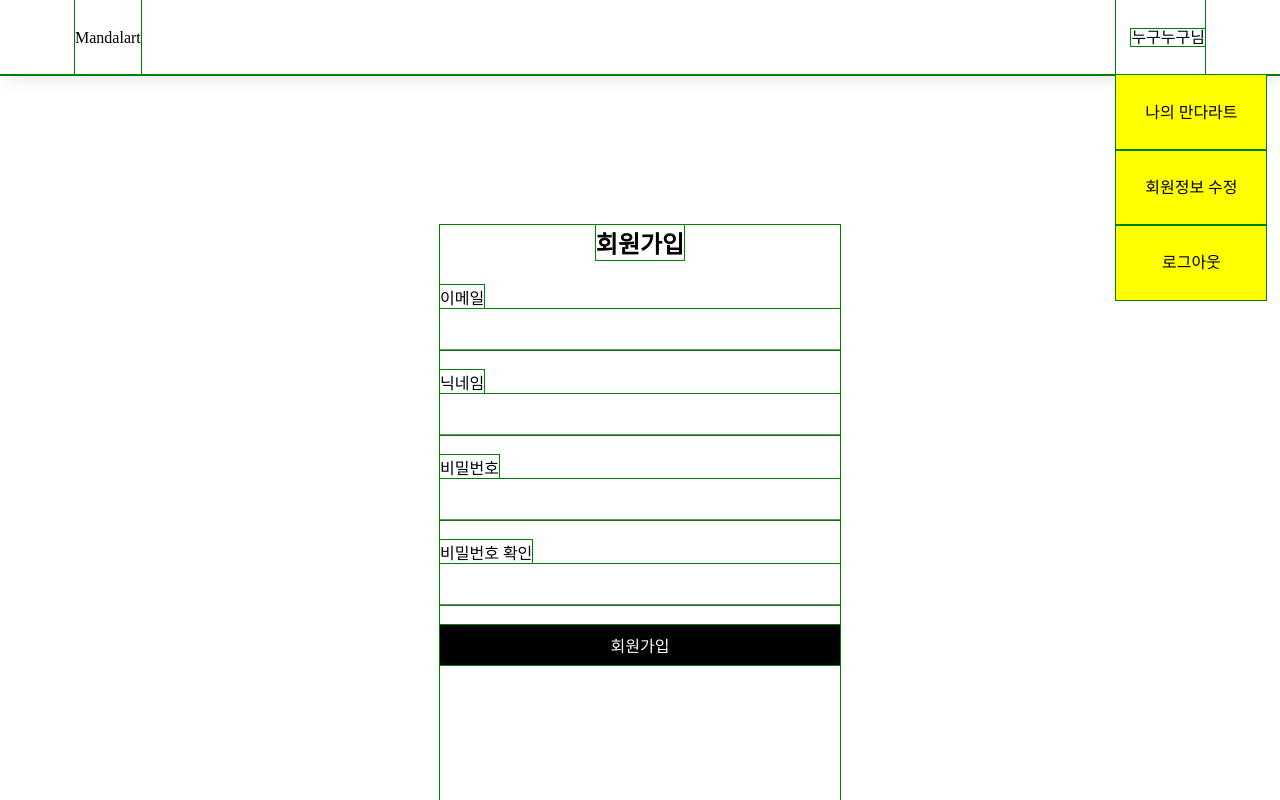
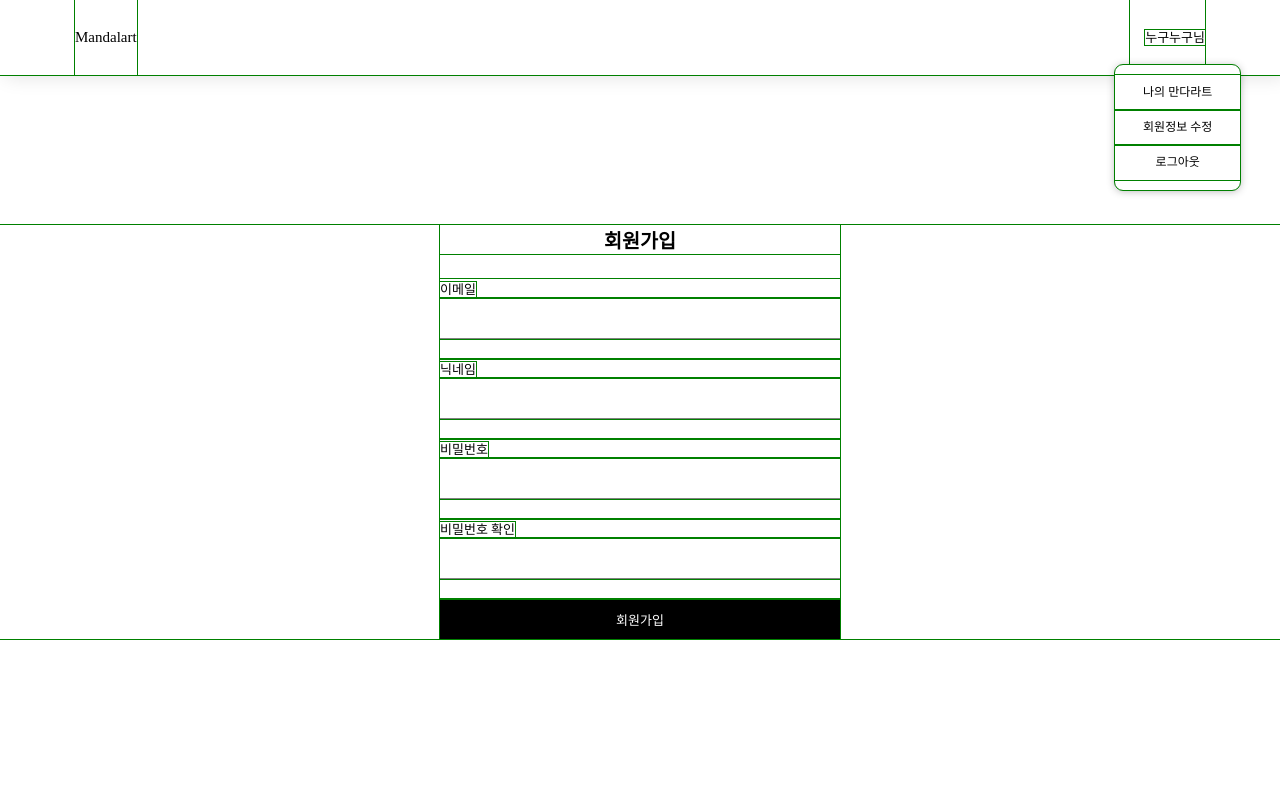
Before and after one commit to Jinuuk/Project_Mandalart, a React (Create React App) app in the folder src/main/reactfront/: page /join in a window 1280 px wide. Both pictures are taken after a click on the element "누구누구님". Shown: the top 800 px of the page. Built offline with nearby package versions, Linux system fonts and the light colour scheme; no server answers; a web font is replaced by a local one.

Commit message:
CSS 수정

```diff
--- a/src/main/reactfront/src/App.css
+++ b/src/main/reactfront/src/App.css
@@ -65,11 +65,13 @@
   box-shadow: 5px 0px 20px gainsboro;
   display : flex;
   justify-content: space-between;
+  font-size : 13px;
 }
 
 .menuBar .siteName {
   margin-left : 75px;
   line-height: 75px;
+  font-size: 15px;
 }
 
 .menuBar .siteName:hover {
@@ -79,6 +81,7 @@
 .menuBar .visitorMenu {
   margin-right:75px;
   line-height: 75px;
+  position: relative;
 }
 
 .menuBar .visitorMenu span:hover{
@@ -91,25 +94,38 @@
 }
 
 .submenuBox {
-  background-color: yellow;
-  width: 150px;
-  position:absolute;
+  background: white;
+  border-radius: 8px;
+  text-align: center;
+  box-shadow: 0 1px 8px rgba(0, 0, 0, 0.3);
+  position: absolute;
+  bottom : -115px;
+  left : -15px;
+  width: 125px;
+  padding : 10px 0;
+}
 
+.submenuBox li {
+  height: 35px;
+  line-height: 35px;
+  font-size: 12px;
+}
+
+.submenuBox li:hover {
+  cursor: pointer;
 }
 
 /* 메인 */
 main {
   height: 900px;
-  display : flex;
-  justify-content: center;
 }
 
 /* inputForm */
 .inputForm {
   margin-top : 150px;
   width: 400px;
-  /* height: 400px;
-  border: 1px solid black; */
+  margin-left : auto;
+  margin-right: auto;
 }
 
 .inputForm h2 {
@@ -121,7 +137,7 @@ main {
   width: 400px;
   border : none;
   border-bottom : 1px solid grey;
-  font-size: 16px;
+  font-size: 13px;
 }
 
 .inputForm input:focus {
@@ -136,7 +152,7 @@ main {
   color:white;
   background-color: black;
   border:none;
-  font-size : 16px;
+  font-size : 13px;
 }
 
 .inputForm button:hover{
@@ -151,7 +167,7 @@ main {
 }
 
 .otherLink span {
-  font-size: 14px;
+  font-size: 13px;
   height: 20px;
   line-height: 20px;
   margin-left : 10px;
@@ -163,18 +179,28 @@ main {
   transition: all 0.3s;
 }
 
-
 /* 회원가입 */
 .joinForm {
   margin-top : 150px;
   display:flex;
-  flex-direction: column;
-  align-items:flex-start;
+  font-size: 13px;
+}
+
+.joinForm ul {
+  margin-left : auto;
+  margin-right: auto;
+}
+
+.joinForm ul li:nth-child(1) {
+  text-align: center;
+}
+
+.joinForm ul li {
+  text-align : start;
 }
 
 .joinForm h2 {
   margin-bottom: 25px;
-  align-self: center;
 }
 
 .joinForm input {
@@ -182,7 +208,6 @@ main {
   width: 400px;
   border : none;
   border-bottom : 1px solid grey;
-  font-size: 16px;
   margin-bottom : 20px;
 }
 
@@ -194,11 +219,10 @@ main {
 .joinForm button {
   width: 400px;
   height: 40px;
-  /* margin : 20px 0; */
   color:white;
   background-color: black;
   border:none;
-  font-size : 16px;
+  font-size : 13px;
 }
 
 .joinForm button:hover{
@@ -207,9 +231,6 @@ main {
   transition: all 0.3s;
 }
 
-
-
-
 /* 푸터 */
 footer {
   height: 100px;
--- a/src/main/reactfront/src/App.js
+++ b/src/main/reactfront/src/App.js
@@ -9,6 +9,7 @@ import Join from './component/Join.js'
 import Intro from './component/Intro.js'
 import FindPw from './component/FindPw.js'
 import MyPage from './component/MyPage.js'
+import MyMandalart from './component/MyMandalart'
 
 function App() {
   let [message, setMessage] = useState('');
@@ -37,9 +38,10 @@ function App() {
           <Route path="/join" element={<Join/>} />
           <Route path="/findPw" element={<FindPw/>} />
           <Route path="/myPage" element={<MyPage/>} />
+          <Route path="/myMandalart" element={<MyMandalart/>} />
         </Routes>
       </main>
-      <footer>푸터</footer>
+      {/* <footer>푸터</footer> */}
     </div>
   );
 }
--- a/src/main/reactfront/src/component/FindPw.js
+++ b/src/main/reactfront/src/component/FindPw.js
@@ -1,14 +1,11 @@
 function FindPw(){
-
   return (
     <form className = "inputForm" action="">
-    <h2>비밀번호 찾기</h2>
-    <div>
-      <input placeholder="이메일 주소"  type="text" />
-    </div>
-    <div>
-      <button>비빌번호 찾기</button>
-    </div>
+    <ul>
+      <li><h2>비밀번호 찾기</h2></li>
+      <li><input placeholder="이메일 주소"  type="text" /></li>
+      <li><button>비빌번호 찾기</button></li>
+    </ul>
   </form>
   )
 }
--- a/src/main/reactfront/src/component/Join.js
+++ b/src/main/reactfront/src/component/Join.js
@@ -1,16 +1,18 @@
 function Join(){
   return (
     <form className="joinForm" action="">
-      <h2>회원가입</h2>
-      <label htmlFor="">이메일</label>
-      <input type="email" />
-      <label htmlFor="">닉네임</label>
-      <input type="text" />
-      <label htmlFor="">비밀번호</label>
-      <input type="password" />
-      <label htmlFor="">비밀번호 확인</label>
-      <input type="password" />
-      <button>회원가입</button>
+      <ul>
+        <li><h2>회원가입</h2></li>
+        <li><label htmlFor="">이메일</label></li>
+        <li><input type="email" /></li>
+        <li><label htmlFor="">닉네임</label></li>
+        <li><input type="text" /></li>
+        <li><label htmlFor="">비밀번호</label></li>
+        <li><input type="password" /></li>
+        <li><label htmlFor="">비밀번호 확인</label></li>
+        <li><input type="password" /></li>
+        <li><button>회원가입</button></li>
+      </ul>
   </form>
   )
 }
--- a/src/main/reactfront/src/component/Login.js
+++ b/src/main/reactfront/src/component/Login.js
@@ -5,20 +5,16 @@ function Login(){
 
   return (
     <form className = "inputForm" action="">
-      <h2>로그인</h2>
-      <div>
-        <input placeholder="이메일 주소"  type="text" />
-      </div>
-      <div>
-        <input placeholder="비밀번호" type="password" />
-      </div>
-      <div>
-        <button>로그인</button>
-      </div>
-      <div className="otherLink">
-        <span onClick={()=>{navigate('/findPw')}}>비밀번호 찾기</span>
-        <span onClick={()=>{navigate('/join')}}>회원가입</span>
-      </div>
+      <ul>
+        <li><h2>로그인</h2></li>
+        <li><input placeholder="이메일 주소"  type="text" /></li>
+        <li><input placeholder="비밀번호" type="password" /></li>
+        <li><button>로그인</button></li>
+        <li className='otherLink'>
+          <span onClick={()=>{navigate('/findPw')}}>비밀번호 찾기</span>
+          <span onClick={()=>{navigate('/join')}}>회원가입</span>
+        </li>
+      </ul>
     </form>
   )
 }
--- a/src/main/reactfront/src/component/Menu.js
+++ b/src/main/reactfront/src/component/Menu.js
@@ -16,15 +16,22 @@ function Menu(props){
         </div>
         :
         <div className="visitorMenu">
-          {/* <span onClick={()=>{navigate('/myPage')}}>누구누구님</span> */}
           <span onClick={()=>{setSubmenu(!submenu)}}>누구누구님</span>
           {
             submenu == true ?
-            <div className='submenuBox'>
-              <div>나의 만다라트</div>
-              <div>회원정보 수정</div>
-              <div>로그아웃</div>
-            </div>
+            <ul className='submenuBox'>
+              <li onClick={()=>{
+                navigate('/myMandalart');
+                setSubmenu(!submenu);
+              }}>나의 만다라트</li>
+              <li onClick={()=>{
+                navigate('/myPage');
+                setSubmenu(!submenu);
+                }}>회원정보 수정</li>
+              <li onClick={()=>{
+                setSubmenu(!submenu)
+              }}>로그아웃</li>
+            </ul>
             :
             null
           }
--- /dev/null
+++ b/src/main/reactfront/src/component/MyMandalart.js
@@ -0,0 +1,11 @@
+function MyMandalart() {
+  return(
+    <div>
+      <div>나의 만다라트</div>
+      <div>목록</div>
+      <div>만다라트 작성하기</div>
+    </div>
+  )
+}
+
+export default MyMandalart;
--- a/src/main/reactfront/src/component/MyPage.js
+++ b/src/main/reactfront/src/component/MyPage.js
@@ -1,13 +1,11 @@
 function MyPage(){
   return (
     <form className = "inputForm" action="">
-      <h2>회원정보 수정</h2>
-      <div>
-        <input placeholder="비밀번호" type="password" />
-      </div>
-      <div>
-        <button>회원정보 수정</button>
-      </div>
+      <ul>
+        <li><h2>회원정보 수정</h2></li>
+        <li><input placeholder="비밀번호" type="password" /></li>
+        <li><button>회원정보 수정</button></li>
+      </ul>
     </form>
   )
 }
```
